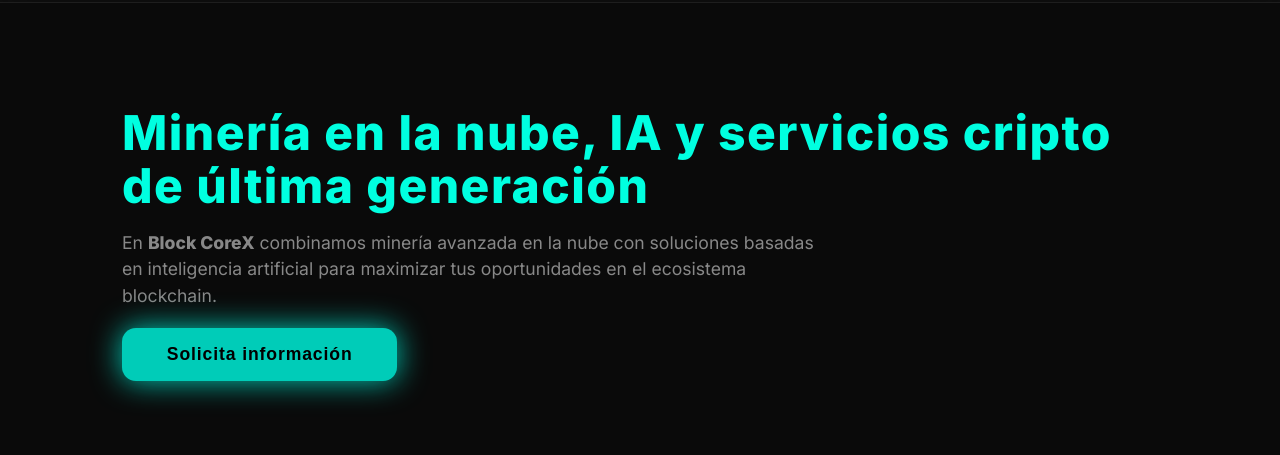
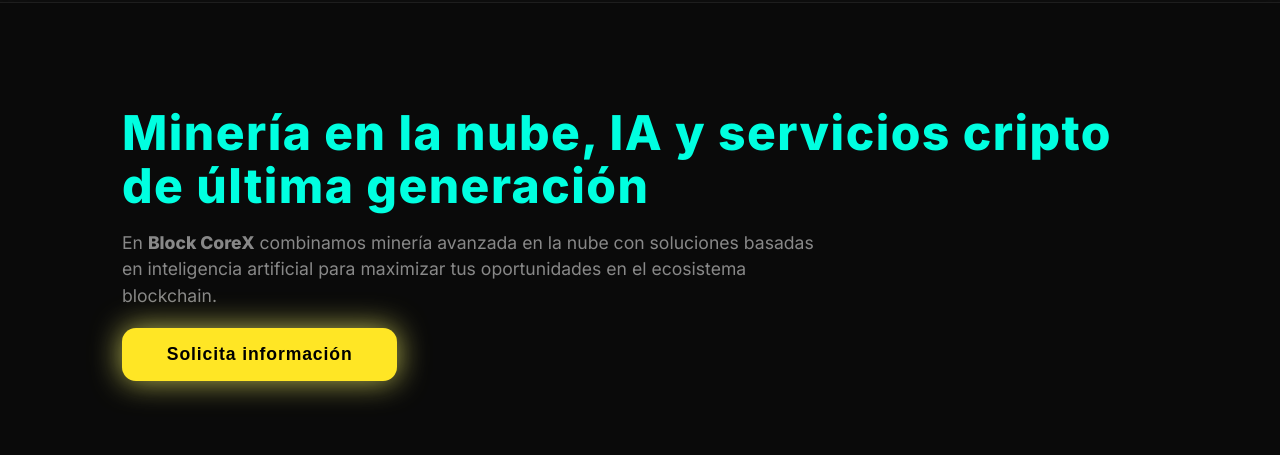
Before and after one commit to Tosam25/BlockCoreX.com, a plain HTML site: page index.html in a window 1280 px wide. In both pictures the pointer is over the button "Solicita información". Shown: the part 85-540 px from the top of the page. Drawn offline with Linux system fonts and the light colour scheme.

Commit message:
Actualización del landing page

```diff
--- a/index.html
+++ b/index.html
@@ -132,8 +132,8 @@
     user-select: none;
   }
   .btn-primary:hover {
-    background: #00ccb8;
-    box-shadow: 0 0 30px #00ccb8;
+    background: #ffe625;
+    box-shadow: 0 0 30px #b9b952;
   }
 
   /* Grid para servicios y equipo */
```
